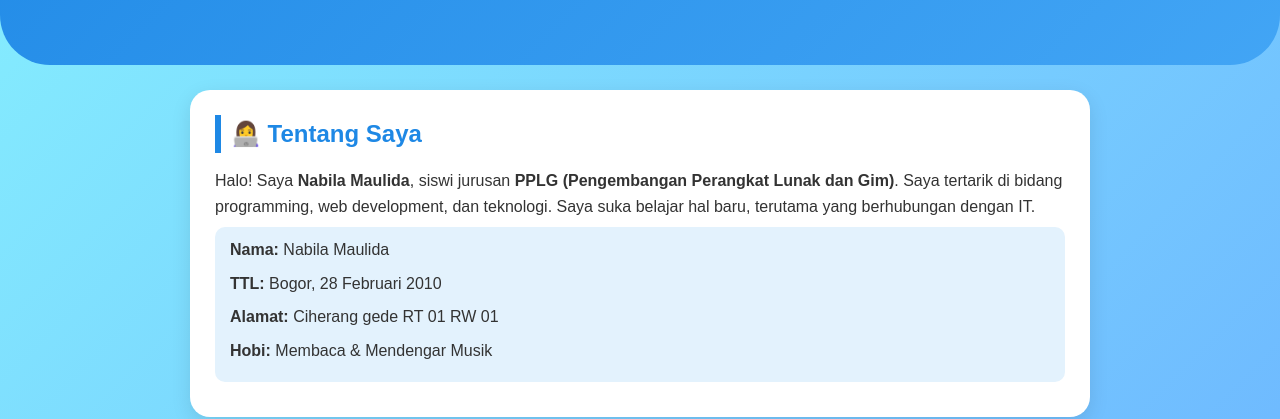
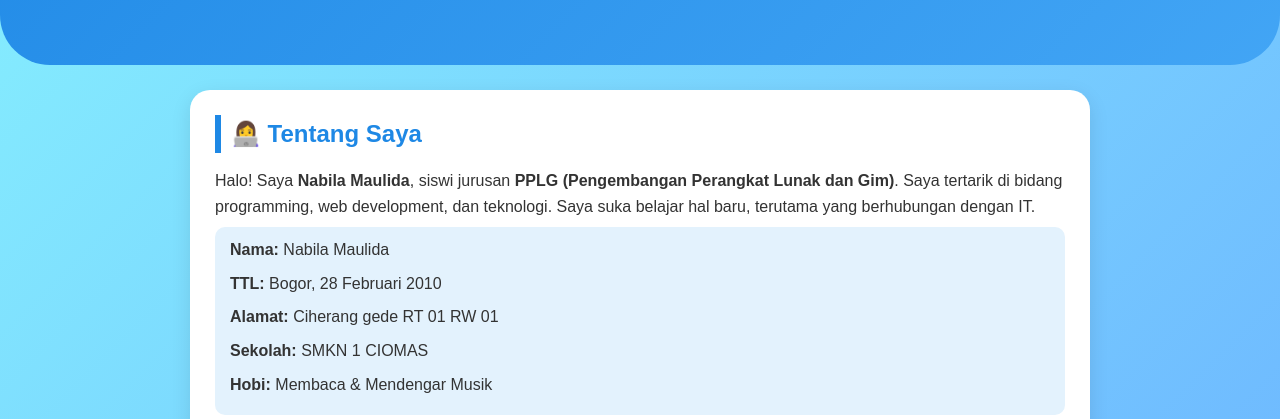
Before and after one commit to nabilamaulida28/Portofolio-Nabila-Maulida, a plain HTML site: page index.html in a window 1280 px wide. Shown: the part 414-833 px from the top of the page. Drawn offline with Linux system fonts and the light colour scheme.

Commit message:
Update index.html

```diff
--- a/index.html
+++ b/index.html
@@ -156,6 +156,7 @@
       <p><b>Nama:</b> Nabila Maulida</p>
       <p><b>TTL:</b> Bogor, 28 Februari 2010</p>
       <p><b>Alamat:</b> Ciherang gede RT 01 RW 01</p>
+      <p><b>Sekolah:</b> SMKN 1 CIOMAS<p>
       <p><b>Hobi:</b> Membaca & Mendengar Musik</p>
     </div>
   </section>
```
